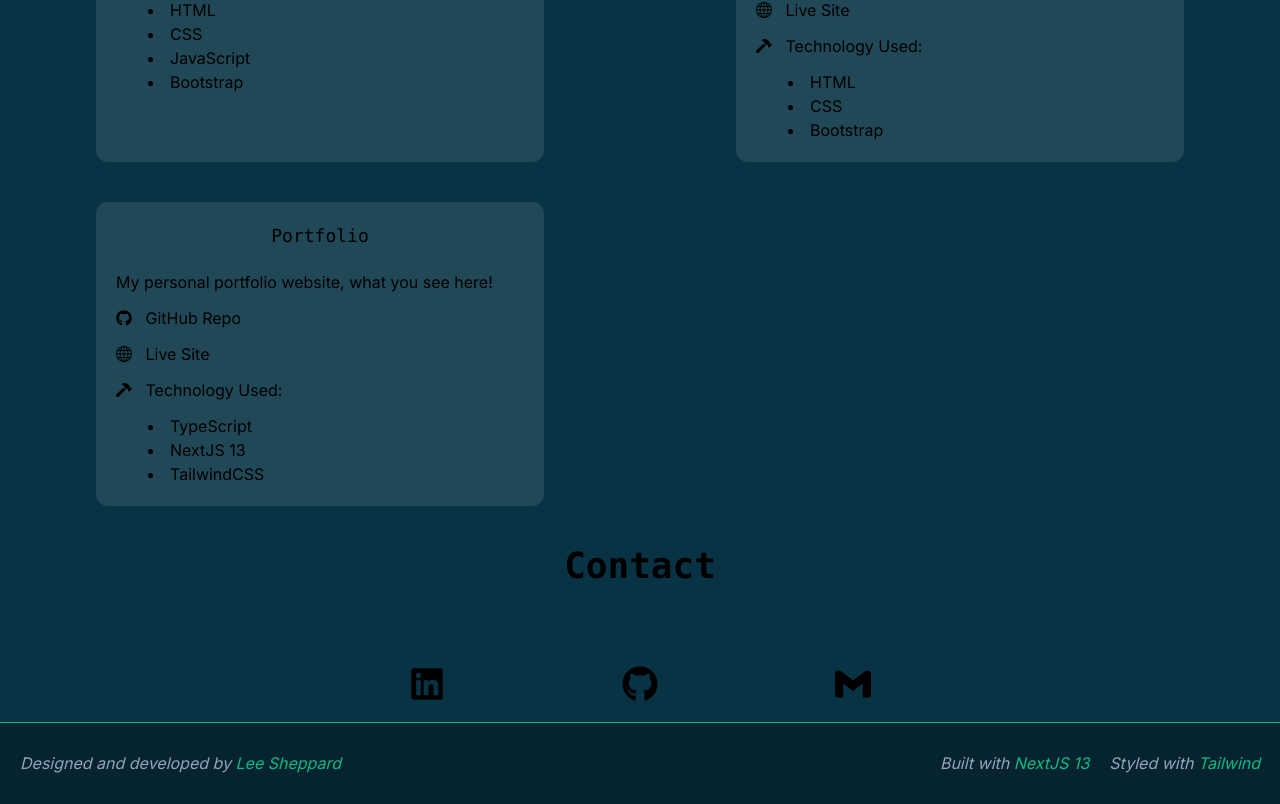
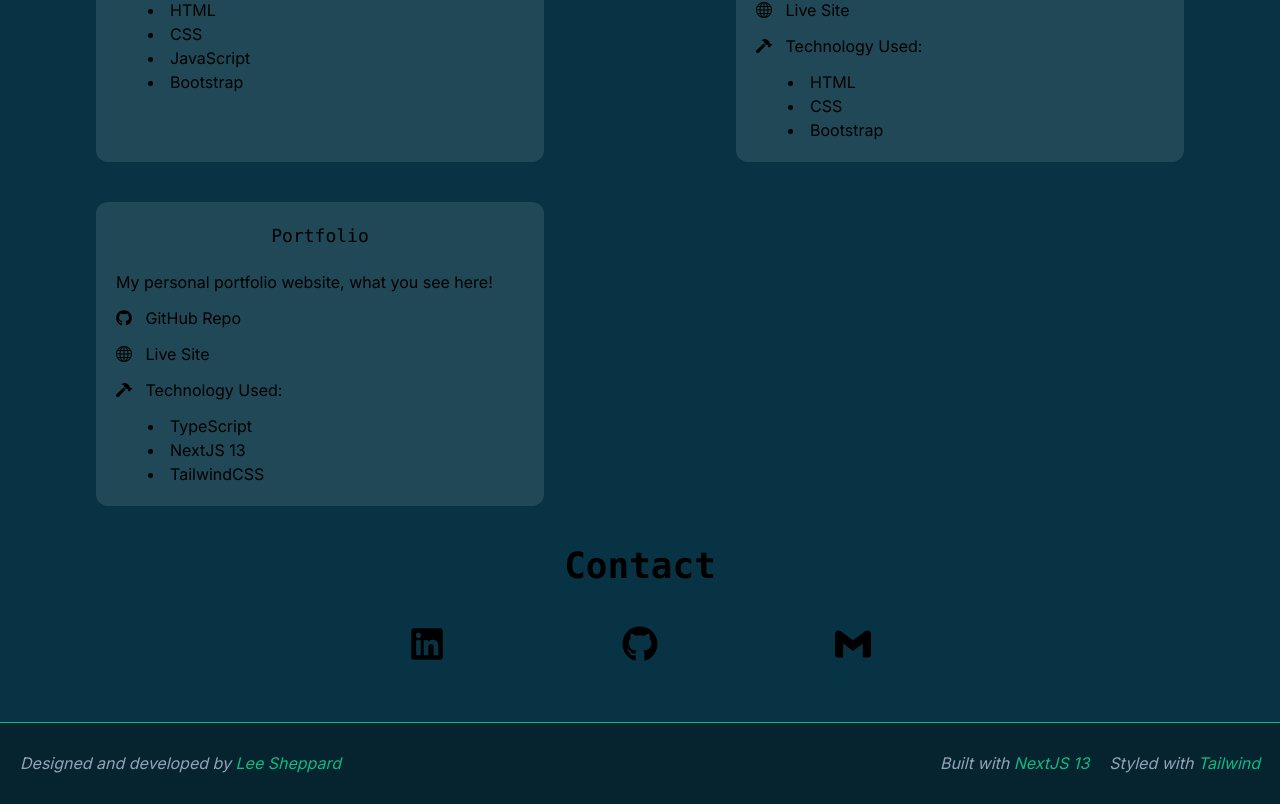
Before and after one commit to coolusername244/portfolio, a Next.js app: page / in a window 1280 px wide. Shown: the part 3324-4128 px from the top of the page. Built offline with nearby package versions, Linux system fonts and the light colour scheme.

Commit message:
style: Update Contact component padding

```diff
--- a/src/app/components/Contact/Contact.tsx
+++ b/src/app/components/Contact/Contact.tsx
@@ -7,7 +7,7 @@ const Contact = () => {
     <section id="contact" className="mb-5">
       <h2 className="text-4xl font-mono font-bold text-center pt-5">Contact</h2>
       {/* <ContactForm /> */}
-      <ul className="flex w-[100%] md:w-[50vw] pt-10 md:pt-20 m-auto items-stretch justify-evenly md:justify-around text-4xl">
+      <ul className="flex w-[100%] md:w-[50vw] pt-10 md:py-10 m-auto items-stretch justify-evenly md:justify-around text-4xl">
         <SocialIcons />
       </ul>
     </section>
```
